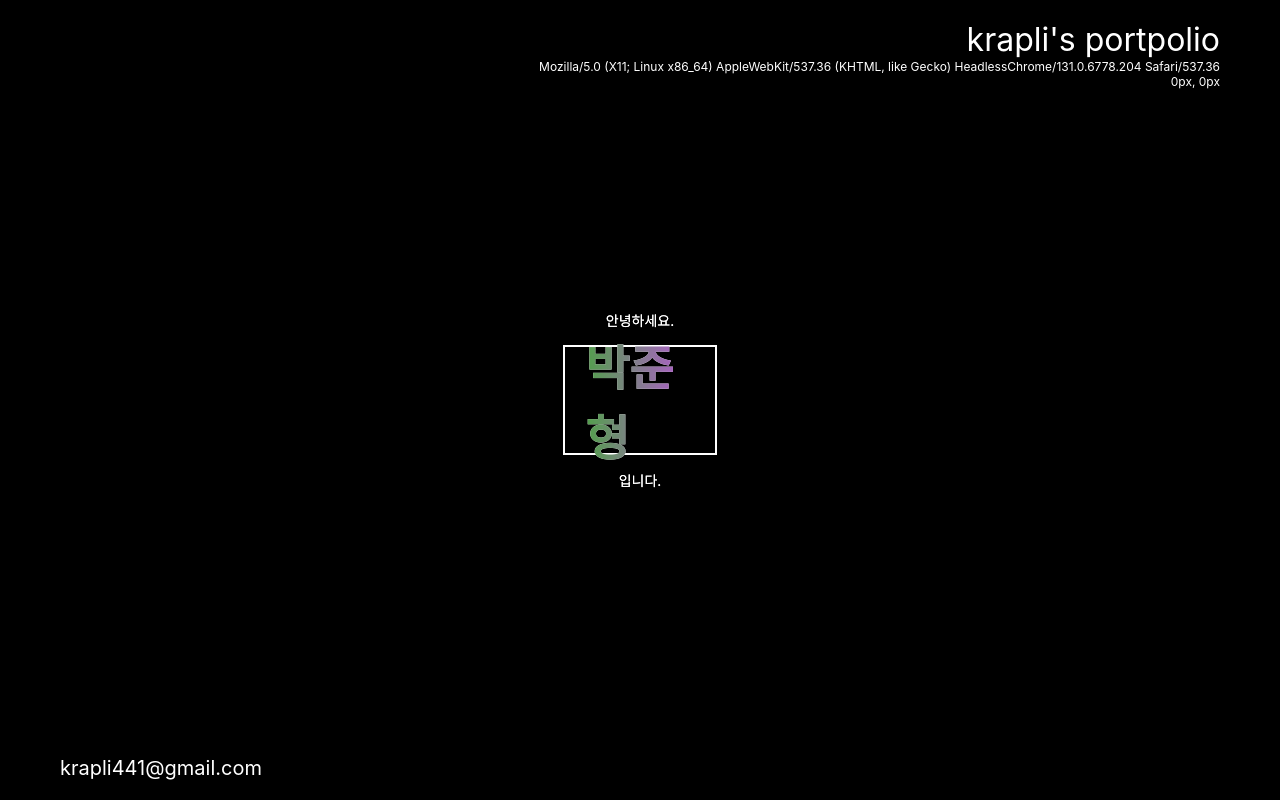
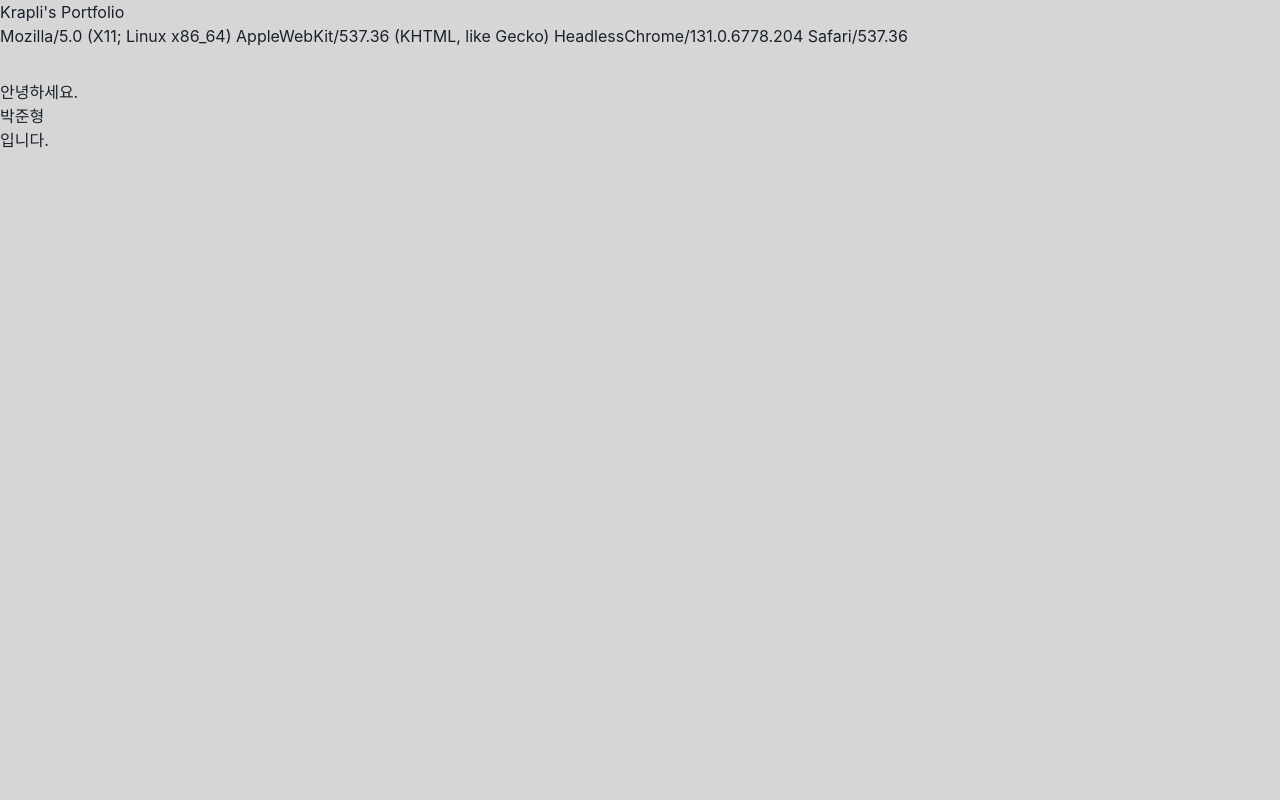
Before and after one commit to krapli441/garbanzo, a React app: page / in a window 1280 px wide. Built offline with nearby package versions, Linux system fonts and the light colour scheme; a web font is replaced by a local one.

Commit message:
리디자인 중

```diff
--- a/src/App.tsx
+++ b/src/App.tsx
@@ -1,27 +1,14 @@
 // 리액트 라이브러리
 import React, { useEffect } from "react";
-import { render } from "react-dom";
-import { createRoot, Root } from "react-dom/client";
-import styled, { css } from "styled-components";
 
 // 리액트 컴포넌트
 import Header from "./components/views/header";
 import Main from "./components/views/main";
 import Bottom from "./components/views/bottom";
+import { Box, Image, Text } from "@chakra-ui/react";
 
 // css
-import "./css/root.css";
-
-// container 스타일링
-const Container = styled.div`
-  display: flex;
-  flex-direction: column;
-  width: 100vw;
-  height: 100vh;
-  background-color: black;
-  align-items: center;
-  justify-content: center;
-`;
+// import "./css/root.css";
 
 export default function App() {
   useEffect(() => {
@@ -29,12 +16,20 @@ export default function App() {
   });
 
   return (
-    <>
-      <Container className="container">
-        <Header />
-        <Main />
-        <Bottom />
-      </Container>
-    </>
+    <Box
+      className="container"
+      width="100%"
+      height="100vh"
+      mx="auto"
+      display="flex"
+      flexDirection="column"
+      justifyContent="center"
+      alignItems="center"
+      backgroundColor="blackAlpha.300"
+    >
+      <Header />
+      <Main />
+      <Bottom />
+    </Box>
   );
 }
--- a/src/components/fragments/box.tsx
+++ /dev/null
@@ -1,20 +0,0 @@
-// 리액트 라이브러리
-import React from "react";
-import styled from "styled-components";
-// 리액트 컴포넌트
-
-// * 본문
-
-const Box = styled.div<{ width: number; height: number }>`
-  display: flex;
-  flex-direction: column;
-  width: ${({ width }) => width}%;
-  height: ${({ height }) => height}%;
-  align-items: center;
-  justify-content: center;
-  padding: 10px 20px;
-  border: 2px solid white;
-  transition: 0.4s ease;
-`;
-
-export { Box };
--- a/src/components/utils/userInfo.tsx
+++ b/src/components/utils/userInfo.tsx
@@ -1,22 +1,24 @@
 // 리액트 라이브러리
 import React from "react";
 import styled from "styled-components";
-
+import { Box, Image, Text } from "@chakra-ui/react";
 // 리액트 컴포넌트
 
 // * 본문
 
-const UserInfoStyle = styled.div`
-  font-size: 12px;
-`;
+// const UserInfoStyle = styled.div`
+//   font-size: 12px;
+// `;
 
 const userInfo = navigator.userAgent;
-console.log(userInfo);
+// console.log(userInfo);
 
 export default function AccessUserInformation() {
   return (
     <>
-      <UserInfoStyle className="AccessUser">{userInfo}</UserInfoStyle>
+
+        <Text className="accessUser">{userInfo}</Text>
+
     </>
   );
 }
--- a/src/components/views/bottom.tsx
+++ b/src/components/views/bottom.tsx
@@ -1,29 +1,14 @@
 // 리액트 라이브러리
 import React from "react";
-import styled from "styled-components";
 
 // 리액트 컴포넌트
+import { Box, Image, Text } from "@chakra-ui/react";
 
-//* 본문
-
-const BottomStyle = styled.div`
-  display: flex;
-  align-items: flex-end;
-  width: 100vw;
-  height: 10vh;
-  color: white;
-  margin-bottom: 20px;
-`;
-
-const BottomText = styled.div`
-  font-size: 20px;
-  margin-left: 60px;
-`;
-
-export default function Bottom() {
+export default function bottom() {
   return (
-    <BottomStyle className="bottom">
-      <BottomText>krapli441@gmail.com</BottomText>
-    </BottomStyle>
+    <>
+      <Box className="bottom" width={"100%"} height={"10vh"}>
+      </Box>
+    </>
   );
 }
--- a/src/components/views/header.tsx
+++ b/src/components/views/header.tsx
@@ -1,38 +1,18 @@
 // 리액트 라이브러리
 import React from "react";
-import styled from "styled-components";
 
 // 리액트 컴포넌트
-import UserInformation from "../utils/userInfo";
-import MouseTracking from "../utils/mouse";
+import { Box, Image, Text } from "@chakra-ui/react";
+import Userinformation from "../utils/userInfo";
+// import MouseTracking from "../utils/mouse";
 
-// * 본문
-
-const HeaderStyle = styled.div`
-  display: flex;
-  flex-direction: column;
-  align-items: flex-end;
-  width: 100vw;
-  height: 10vh;
-  color: white;
-  margin-right: 120px;
-  margin-top: 20px;
-`;
-
-const HeaderTitleStyle = styled.div`
-  font-size: 32px;
-`;
-
-export default function Header() {
+export default function main() {
   return (
     <>
-      <HeaderStyle className="header">
-        <HeaderTitleStyle className="headerTitle">
-          krapli's portpolio
-        </HeaderTitleStyle>
-        <UserInformation></UserInformation>
-        <MouseTracking></MouseTracking>
-      </HeaderStyle>
+      <Box className="header" width={"100%"} height={"10vh"}>
+        <Text>Krapli's Portfolio</Text>
+          <Userinformation />
+      </Box>
     </>
   );
 }
--- a/src/components/views/introduce.tsx
+++ /dev/null
@@ -1,69 +0,0 @@
-// 리액트 라이브러리
-import React, { useState } from "react";
-
-// 리액트 컴포넌트
-import styled from "styled-components";
-import Youtube from "react-youtube";
-import VideoPlayer from "../utils/Youtube";
-// 기타 파일
-
-import MyProfile from "../../img/me.jpg";
-
-const MyIntroduceBox = styled.div`
-  width: 100%;
-  height: 100%;
-  display: flex;
-  flex-direction: row;
-`;
-
-const MyIntroduceFirstArea = styled.div`
-  width: 50%;
-  height: 100%;
-`;
-
-const MyIntroduceSecondArea = styled.div`
-  width: 50%;
-  height: 100%;
-`;
-
-const MyNameText = styled.p`
-  font-size: 48px;
-  color: white;
-`;
-
-const ImageContainer = styled.div`
-  display: flex;
-  justify-content: center;
-  align-items: center;
-  flex-direction: column;
-  width: 100%;
-  height: 100%;
-`;
-
-const Image = styled.img`
-  width: 71%;
-  height: 50%;
-  object-fit: cover;
-`;
-
-export default function NameBox() {
-  return (
-    <MyIntroduceBox className="introduceBox">
-      <MyIntroduceFirstArea className="fisrt">
-        <MyNameText>
-          좋은 디자인이 곧 좋은 경험으로 이어진다고 믿습니다.<br></br>
-          UI, UX에 깊은 관심을 갖고 있습니다.<br></br>
-          인간에 대한 탐구를 즐겨 합니다.<br></br>
-          세상의 좋은 모든 음악들을 사랑합니다.<br></br>
-          여유가 있을 때 음악을 틀며 스트레스를 풉니다.<br></br>
-        </MyNameText>
-      </MyIntroduceFirstArea>
-      <MyIntroduceSecondArea className="second">
-        <ImageContainer className="imageContainer">
-          <VideoPlayer></VideoPlayer>
-          <Image src={MyProfile} alt="본인" />
-        </ImageContainer>
-      </MyIntroduceSecondArea>
-    </MyIntroduceBox>
-  );
-}
--- a/src/components/views/main.tsx
+++ b/src/components/views/main.tsx
@@ -1,149 +1,19 @@
-// 리액트 라이브러리, 훅스
-import React, { useState } from "react";
-import styled, { keyframes } from "styled-components";
-import { useRandomTextColor } from "../Hooks/RandomColorHooks";
-import { useRandomFontWeight } from "../Hooks/RandomFontWeightHooks";
+// 리액트 라이브러리
+import React from "react";
 
 // 리액트 컴포넌트
-import styles from "../../css/main.style";
-import { Box } from "../fragments/box";
-import Namebox from "./introduce";
+import { Box, Image, Text } from "@chakra-ui/react";
 
-// * 본문
-
-// main div 스타일링
-const MainStyle = styled.div`
-  ${styles.MainStyle}
-`;
-
-// 그라디언트 애니메이션 keyframes 설정
-const gradientAnimation = keyframes`
-  0% { background-position: 0% 50%; }
-  50% { background-position: 100% 50%; }
-  100% { background-position: 0% 50%; }
-`;
-
-// 내 이름이 나오는 부분에 대한 스타일링
-const MyName = styled.p<{
-  fontWeight: string;
-  textcolor: string;
-  opacity: number;
-  fontSize: number;
-}>`
-  font-size: ${({ fontSize }) => fontSize}px;
-  font-weight: ${({ fontWeight }) => fontWeight};
-  background: ${({ textcolor }) => textcolor};
-  transition: all 0.3s cubic-bezier(0.25, 0.46, 0.45, 0.94); background 0.3s cubic-bezier(0.25, 0.46, 0.45, 0.94);
-  background-size: 200% auto;
-  animation: ${gradientAnimation} 5s ease-in-out infinite;
-  -webkit-background-clip: text;
-  -webkit-text-fill-color: transparent;
-  opacity: ${({ opacity }) => opacity};
-`;
-
-const HelloName = styled.p<{
-  fontSize: number;
-  opacity: number;
-}>`
-  font-size: ${({ fontSize }) => fontSize}px;
-  opacity: ${({ opacity }) => opacity};
-  transition: all 0.3s cubic-bezier(0.25, 0.46, 0.45, 0.94);
-  background: ${({ opacity }) => `rgba(255, 255, 255, ${opacity})`};
-  -webkit-background-clip: text;
-  -webkit-text-fill-color: transparent;
-`;
-
-const BoxContents = styled.div`
-  display: flex;
-  flex-direction: column;
-  justify-content: center;
-  align-items: center;
-`;
-
-export default function Main() {
-  const fontType: Array<number> = [100, 200, 300, 400, 500, 600, 700, 800, 900];
-  const fontWeight = useRandomFontWeight(fontType);
-  const textcolor = useRandomTextColor();
-  // 기본 박스 크기
-  const [boxSize, setBoxSize] = useState({ width: 12, height: 18 });
-  const [opacity, setOpacity] = useState(1);
-  const [fontSize, setFontSize] = useState(48);
-  const [helloFontSize, setHelloFontSize] = useState(14);
-  const [showText, setShowText] = useState(true);
-  const [helloOpacity, setHelloOpacity] = useState(1);
-
-  // 클릭시 변경될 박스 크기
-  const handleClick = () => {
-    setBoxSize((prevSize) => {
-      setOpacity(1);
-      setHelloOpacity(1);
-      setFontSize(48);
-      setHelloFontSize(14);
-      setShowText(true);
-
-      if (prevSize.width === 95 && prevSize.height === 95) {
-        return { width: 8, height: 15 };
-      } else {
-        setHelloFontSize(128);
-        setHelloOpacity(0);
-        setOpacity(0);
-        setFontSize(256);
-        setTimeout(() => {
-          setShowText(false);
-        }, 300); // 0.3초 후에 MyName 컴포넌트를 제거
-
-        return { width: 95, height: 95 };
-      }
-    });
-  };
-
-  // 마우스 Enter 시 변경될 박스 크기
-  const handleMouseEnter = () => {
-    if (boxSize.width !== 95 && boxSize.height !== 95) {
-      setBoxSize({ width: 15, height: 24 });
-    }
-  };
-
-  // 마우스 Leave 시 변경될 박스 크기
-  const handleMouseLeave = () => {
-    if (boxSize.width !== 95 && boxSize.height !== 95) {
-      setBoxSize({ width: 12, height: 18 });
-    }
-  };
-
+export default function main() {
   return (
     <>
-      <MainStyle className="main">
-        <Box
-          width={boxSize.width}
-          height={boxSize.height}
-          onClick={handleClick}
-          onMouseEnter={handleMouseEnter}
-          onMouseLeave={handleMouseLeave}
-        >
-          {showText ? ( // 조건부 렌더링을 사용하여 showText 값이 true일 때만 MyName 컴포넌트를 렌더링한다.
-            <BoxContents className="boxContents">
-              <HelloName fontSize={helloFontSize} opacity={helloOpacity}>
-                안녕하세요.
-              </HelloName>
-              <MyName
-                className="nameText"
-                fontSize={fontSize}
-                fontWeight={fontWeight}
-                textcolor={textcolor}
-                opacity={opacity}
-              >
-                박준형
-              </MyName>
-              <HelloName fontSize={helloFontSize} opacity={helloOpacity}>
-                입니다.
-              </HelloName>
-            </BoxContents>
-          ) : (
-            <Namebox />
-          )}
+      <Box className="main" width={"100%"} height={"80vh"}>
+        <Box className="myInfoBox">
+          <Text>안녕하세요.</Text>
+          <Text>박준형</Text>
+          <Text>입니다.</Text>
         </Box>
-      </MainStyle>
+      </Box>
     </>
   );
 }
--- a/src/index.tsx
+++ b/src/index.tsx
@@ -1,22 +1,34 @@
 // 리액트 라이브러리, 훅스
 import React from "react";
-import { render } from "react-dom";
 import { createRoot, Root } from "react-dom/client";
 import App from "./App";
+
 // 파이어베이스
 import { initializeApp } from "firebase/app";
 import { getAnalytics } from "firebase/analytics";
-const firebaseConfig = {
-  apiKey: "AIzaSyD9bRdOmVS1arflDwbTJgM1ji0-Vt_JeHE",
-  authDomain: "krapli441portfolio.firebaseapp.com",
-  projectId: "krapli441portfolio",
-  storageBucket: "krapli441portfolio.appspot.com",
-  messagingSenderId: "154267580809",
-  appId: "1:154267580809:web:a00aa7160578f8aae48958",
-  measurementId: "G-JTBCG8GVM1",
-};
 
-const app = initializeApp(firebaseConfig);
+// // env
+// import dotenv from "dotenv";
+// dotenv.config({ path: "../.env" });
+
+// ChakraUI
+import { ChakraProvider } from "@chakra-ui/react";
+
+// const firebaseConfig = {
+//   apiKey: "AIzaSyD9bRdOmVS1arflDwbTJgM1ji0-Vt_JeHE",
+//   authDomain: "krapli441portfolio.firebaseapp.com",
+//   projectId: "krapli441portfolio",
+//   storageBucket: "krapli441portfolio.appspot.com",
+//   messagingSenderId: "154267580809",
+//   appId: "1:154267580809:web:a00aa7160578f8aae48958",
+//   measurementId: "G-JTBCG8GVM1",
+// };
+
+// const app = initializeApp(firebaseConfig);
 
 const root = createRoot(document.getElementById("root") as HTMLElement);
-root.render(<App />);
+root.render(
+  <ChakraProvider>
+    <App />
+  </ChakraProvider>
+);
--- a/webpack.config.js
+++ b/webpack.config.js
@@ -35,5 +35,12 @@ module.exports = {
   },
   resolve: {
     extensions: [".js", ".jsx", ".ts", ".tsx", ".css", ".jpg"],
+    fallback: {
+      crypto: require.resolve("crypto-browserify"),
+      buffer: require.resolve("buffer/"),
+      stream: require.resolve("stream-browserify"),
+      path: require.resolve("path-browserify"),
+      os: require.resolve("os-browserify/browser"),
+    },
   },
 };
```
Also changed, not shown: package.json (+9 -0 lines), src/components/fragments/button.tsx (deleted, +0 -17 lines), 1 other file (tests, documents, lock files or other folders).
